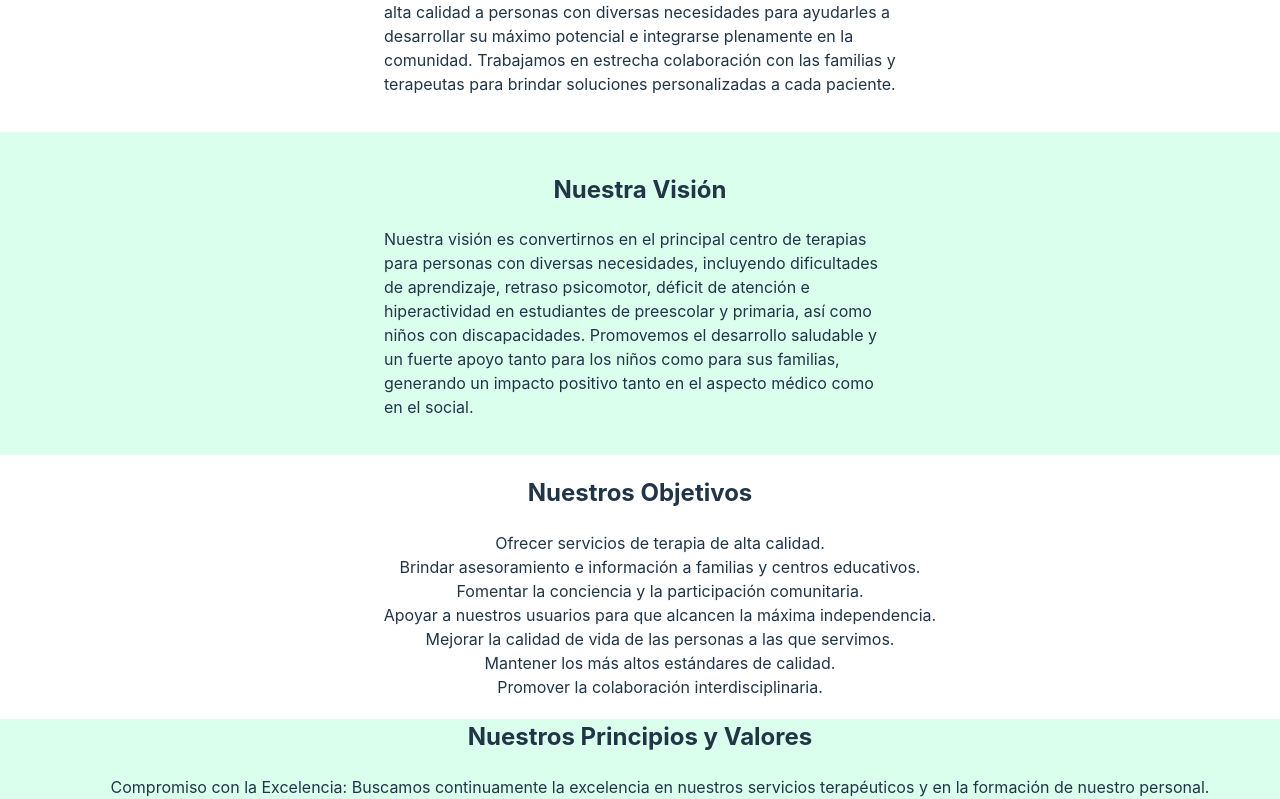
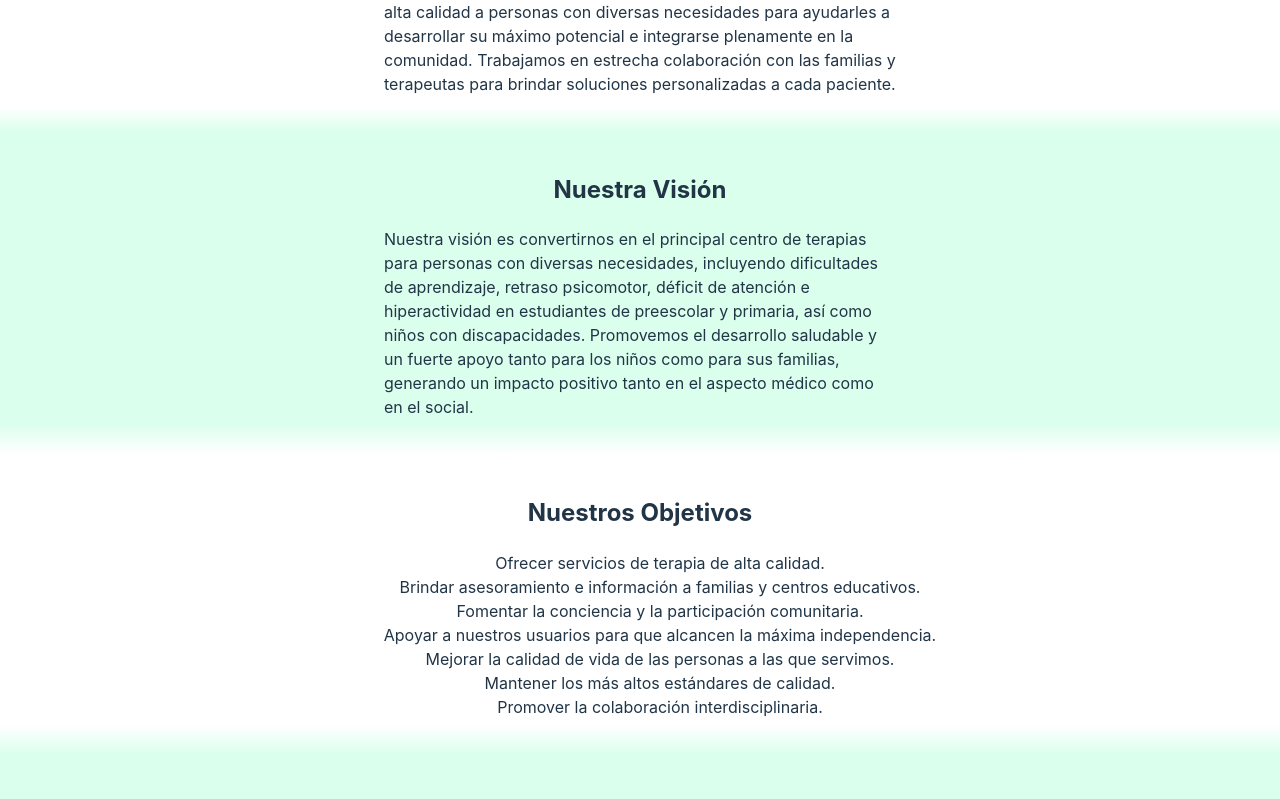
Before and after one commit to KevinBatistaAcuna/PlanetaSensorial, a React (Vite) app: page /nosotros in a window 1280 px wide. Shown: the part 901-1700 px from the top of the page. Built offline with nearby package versions, Linux system fonts and the light colour scheme.

Commit message:
conozcanos agregando gradientes

```diff
--- a/src/components/Lists/Lists.css
+++ b/src/components/Lists/Lists.css
@@ -1,7 +1,14 @@
 .listContent li{
     list-style: none;
 }
+.listComp{
+    padding: 20px 0;
+}
 
 .light{
-    background:#c9e2e9;
+    background: linear-gradient(#daffec 90%, #FFF);
 }
+
+.noLight{
+    background: linear-gradient(#FFF 90%, #daffec);
+}
--- a/src/components/TextImg/TextImg.css
+++ b/src/components/TextImg/TextImg.css
@@ -5,7 +5,10 @@
     padding: 20px 0;
 }
 .light{
-    background: #daffec;
+    background: linear-gradient(#daffec 90%, #FFF);
+}
+.noLight{
+    background: linear-gradient(#FFF 90%, #daffec);
 }
 .textImg div{
     width: 40%;
```
Also changed, not shown: src/components/Lists/Lists.jsx (indentation only).
